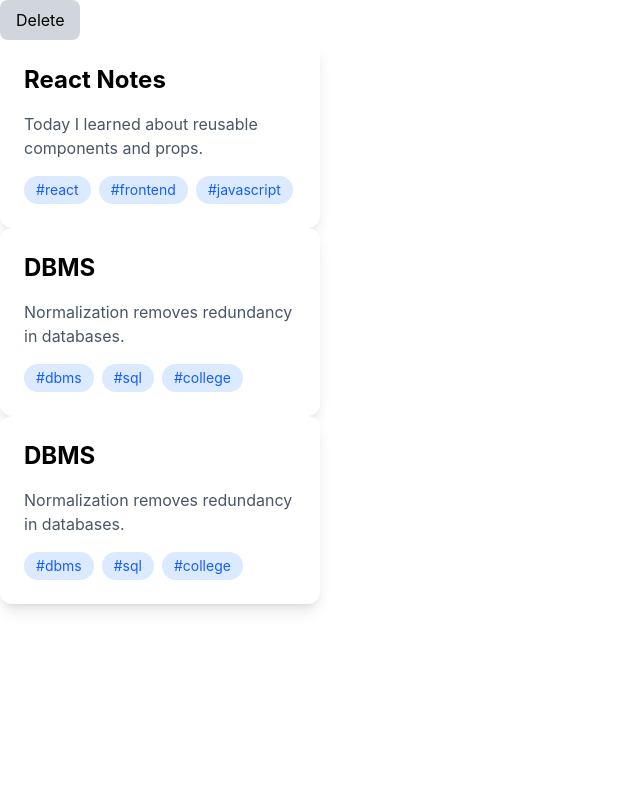
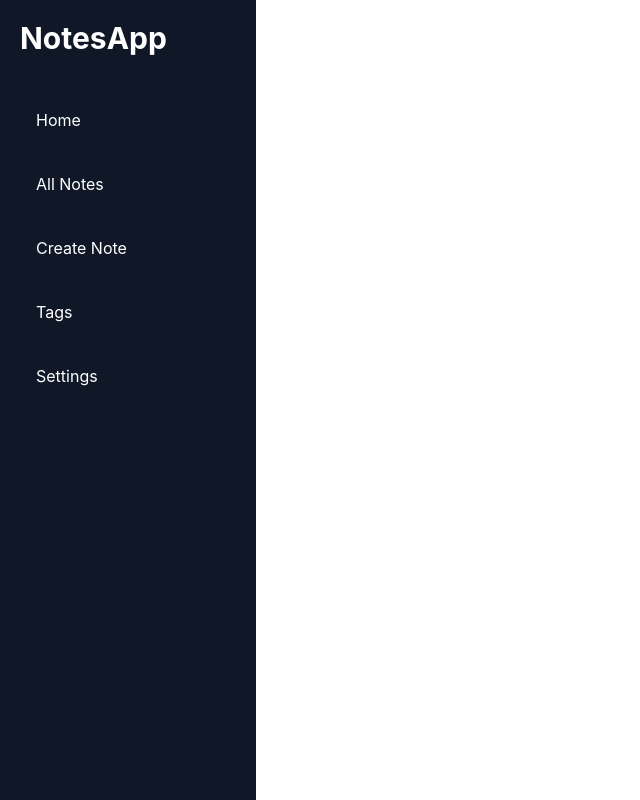
Before and after one commit to aadityap0ap/TagNote-FrontEnd, a React (Vite) app in the folder tagnotefe/: page / in a window 1280 px wide. Shown: the whole page, without its empty margins (0-640 px from the left). Built offline with nearby package versions, Linux system fonts and the light colour scheme.

Commit message:
Add sidebar navigation component for notes app UI

```diff
--- a/tagnotefe/src/App.jsx
+++ b/tagnotefe/src/App.jsx
@@ -1,12 +1,13 @@
 import Buttons from "./components/Buttons"
 import Card from "./components/Card"
+import Sidebar from "./components/SideBar"
 import Signin from "./Pages/Signin"
 import Signup from "./Pages/SignUp"
 
 function App() {
   return (
     <div className="">
-      <Buttons text="Delete"/>
+      {/* <Buttons text="Delete"/>
 
       <Card
         title="React Notes"
@@ -24,8 +25,8 @@ function App() {
         title="DBMS"
         content="Normalization removes redundancy in databases."
         tags={["dbms", "sql", "college"]}
-      />
-
+      /> */}
+     <Sidebar/>
 
     </div>
     // <div>
--- /dev/null
+++ b/tagnotefe/src/components/SideBar.jsx
@@ -0,0 +1,37 @@
+export default function Sidebar() {
+  return (
+    <div className="h-screen w-64 bg-gray-900 text-white p-5">
+
+      {/* Logo */}
+      <h1 className="text-3xl font-bold mb-10">
+        NotesApp
+      </h1>
+
+      {/* Menu */}
+      <div className="flex flex-col gap-4">
+
+        <button className="text-left px-4 py-3 rounded-lg hover:bg-gray-700 transition">
+          Home
+        </button>
+
+        <button className="text-left px-4 py-3 rounded-lg hover:bg-gray-700 transition">
+          All Notes
+        </button>
+
+        <button className="text-left px-4 py-3 rounded-lg hover:bg-gray-700 transition">
+          Create Note
+        </button>
+
+        <button className="text-left px-4 py-3 rounded-lg hover:bg-gray-700 transition">
+          Tags
+        </button>
+
+        <button className="text-left px-4 py-3 rounded-lg hover:bg-gray-700 transition">
+          Settings
+        </button>
+
+      </div>
+
+    </div>
+  );
+}
```
